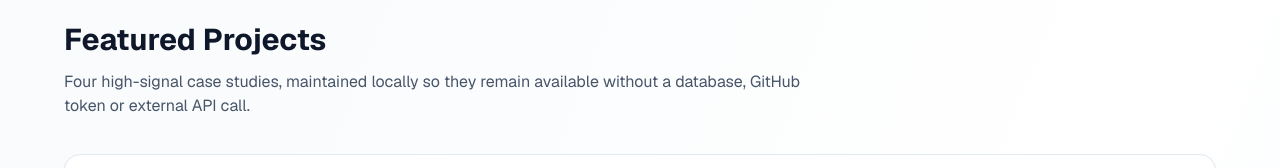
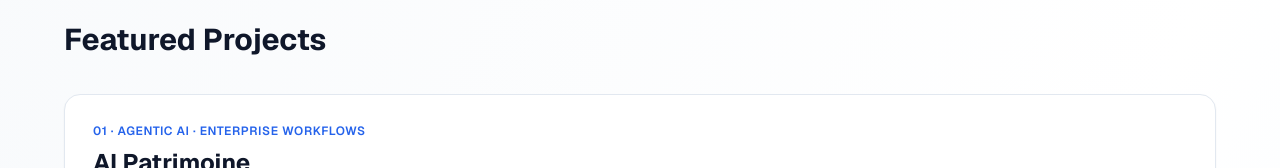
Before and after one commit to enstso/portfolio, a Next.js app: page /project in a window 1280 px wide. Shown: the part 283-451 px from the top of the page. Built offline with nearby package versions, Linux system fonts and the light colour scheme; no server answers; the database is empty.

Commit message:
remove description text from featured projects section

```diff
--- a/app/project/page.tsx
+++ b/app/project/page.tsx
@@ -41,9 +41,6 @@ export default async function ProjectPage() {
             <h2 id="featured-projects-heading" className="mb-3 text-2xl font-bold text-slate-900 dark:text-white sm:text-3xl">
               Featured Projects
             </h2>
-            <p className="max-w-3xl text-slate-600 dark:text-slate-400">
-              Four high-signal case studies, maintained locally so they remain available without a database, GitHub token or external API call.
-            </p>
           </div>
           <div className="space-y-5 sm:space-y-7">
             {featuredProjects.map((project, index) => (
```
